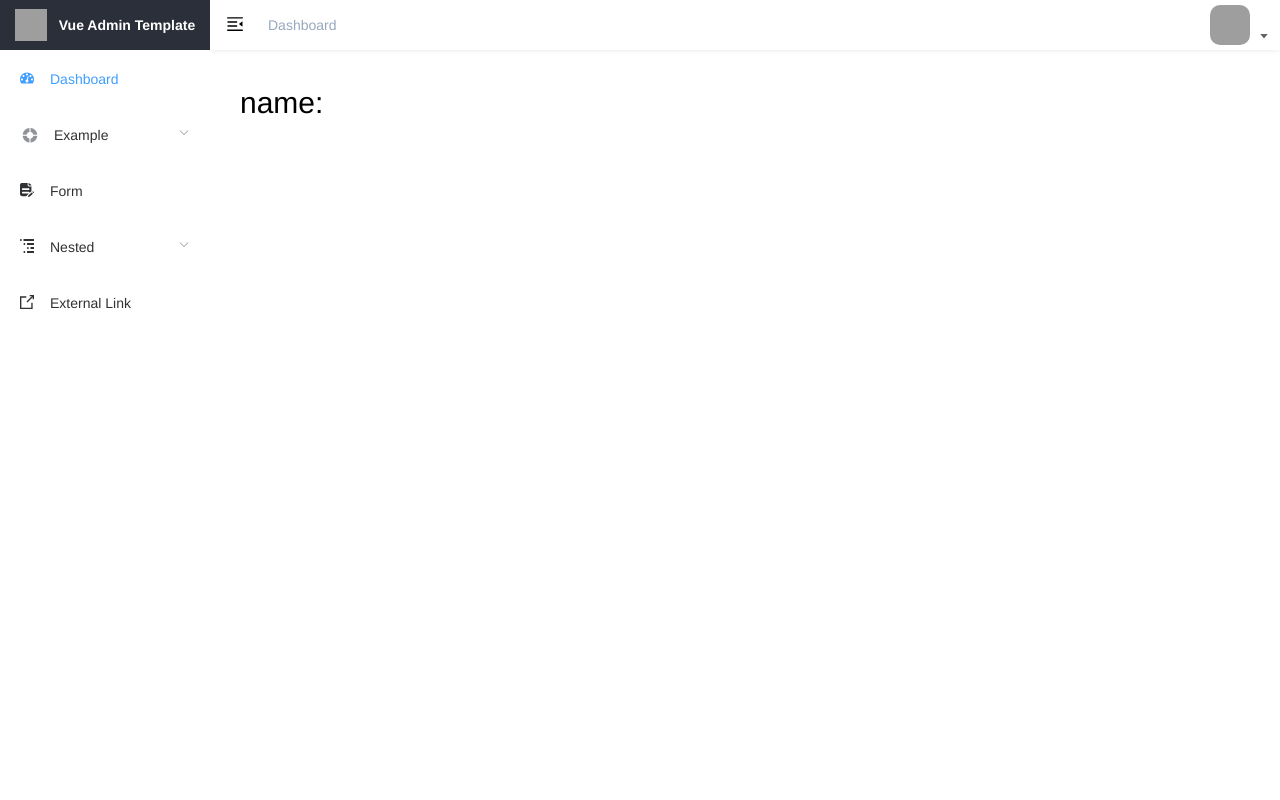
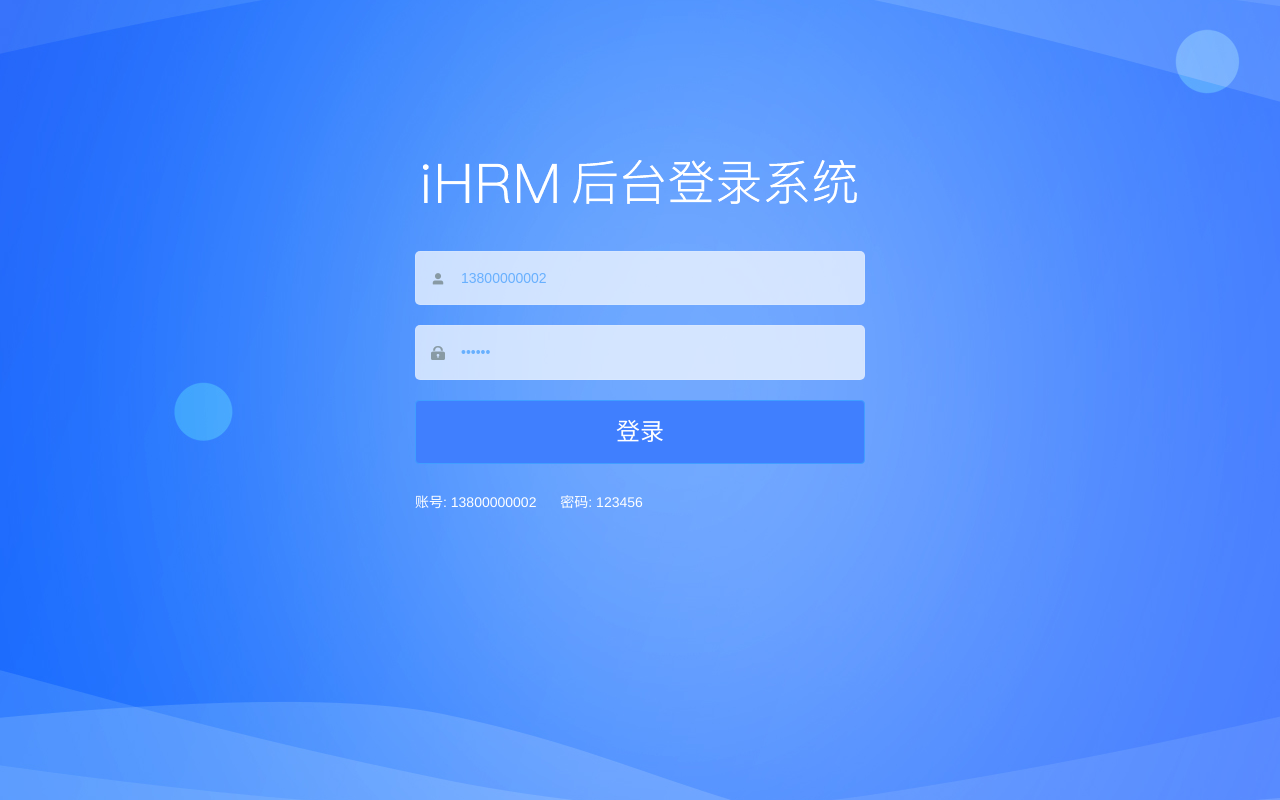
Before and after one commit to renbuairen/hrsaas, a Vue app: page /#/login in a window 1280 px wide. Before the commit this address led to /#/dashboard. Built offline with nearby package versions, Linux system fonts and the light colour scheme.

Commit message:
完成主页路由权限

```diff
--- a/package.json
+++ b/package.json
@@ -23,7 +23,8 @@
     "path-to-regexp": "2.4.0",
     "vue": "2.6.10",
     "vue-router": "3.0.6",
-    "vuex": "3.1.0"
+    "vuex": "3.1.0",
+    "vuex-persistedstate": "^4.1.0"
   },
   "devDependencies": {
     "@vue/cli-plugin-babel": "4.4.4",
--- a/src/permission.js
+++ b/src/permission.js
@@ -0,0 +1,26 @@
+import router from '@/router'
+import store from '@/store'
+//路由(全局)前置守卫
+//会在所有路由进入之前触发
+// to:去哪里的路由信息
+// from:来自于哪个路由的信息
+// next:是否进入
+const whiteList = ['/login', '/404']
+router.beforeEach((to, from, next) => {
+  const token = store.state.user.token
+  if (token) {
+    //1.登录
+    //是否进入登录页
+    if (to.path === '/login') next('/') // 1.1是跳到首页
+    //1.2不是 直接进入
+    else next()
+  } else {
+    //2.未登录
+    // 访问的是否在白名单(未登录也能访问的页面)
+    const isCludes = whiteList.includes(to.path)
+    // 2.1在白名单放行
+    if (isCludes) next()
+    //2.2 不在白名单(不登录不能访问)跳到登录页
+    else next('/login')
+  }
+})
--- a/src/store/index.js
+++ b/src/store/index.js
@@ -4,6 +4,7 @@ import getters from './getters'
 import app from './modules/app'
 import settings from './modules/settings'
 import user from './modules/user'
+import createVuexPersisted from 'vuex-persistedstate'
 
 Vue.use(Vuex)
 
@@ -13,7 +14,18 @@ const store = new Vuex.Store({
     settings,
     user
   },
-  getters
+  getters,
+  plugins: [
+    createVuexPersisted({
+      reducer(state) {
+        return {
+          user: {
+            token: state.user.token
+          }
+        }
+      }
+    })
+  ]
 })
 
 export default store
--- a/src/utils/request.js
+++ b/src/utils/request.js
@@ -1,6 +1,6 @@
 // 导出一个axios的实例  而且这个实例要有请求拦截器 响应拦截器
 import axios from 'axios'
-import { Message } from 'element-ui';
+import { Message } from 'element-ui'
 
 const service = axios.create({
   // 创建一个axios的实例
@@ -11,14 +11,14 @@ service.interceptors.request.use() // 请求拦截器
 service.interceptors.response.use(
   (res) => {
     //请求成功的函数
-    const { success,data,message }=res.data
+    const { success, data, message } = res.data
     if (success) return data
     Message.error(message)
     return Promise.reject(new Error(message))
   },
   (err) => {
     //对响应错误做点什么
-    Message.error("系统异常")
+    Message.error('系统异常')
     return Promise.reject(err)
   }
 ) // 响应拦截器
--- a/src/views/login/index.vue
+++ b/src/views/login/index.vue
@@ -25,11 +25,15 @@
         <i class="svg-container">
           <svg-icon iconClass="password"></svg-icon>
         </i>
-        <el-input type="password" v-model="loginForm.password"></el-input>
+        <el-input
+          type="password"
+          v-model="loginForm.password"
+          @keyup.enter.native="login"
+        ></el-input>
       </el-form-item>
 
       <el-button
-        :loading="isloading"
+        :loading="isLoading"
         class="loginBtn"
         type="primary"
         style="width: 100%; margin-bottom: 30px"
@@ -52,7 +56,7 @@ export default {
     return {
       //1.定义数据
       loginForm: {
-        mobile: '13800000004',
+        mobile: '13800000002',
         password: '123456'
       },
       loginFormRules: {
@@ -75,12 +79,12 @@ export default {
           // }
         ]
       },
-      isloading: false
+      isLoading: false
     }
   },
   methods: {
     async login() {
-      this.isloading = true
+      this.isLoading = true
       try {
         await this.$refs.loginForm.validate()
         console.log('校验成功，可以登录')
@@ -88,7 +92,7 @@ export default {
         this.$router.push('/')
         this.$message.success('登录成功')
       } finally {
-        this.isloading = false
+        this.isLoading = false
       }
     }
   }
```
Also changed, not shown: src/router/index.js (+10 -5 lines).
